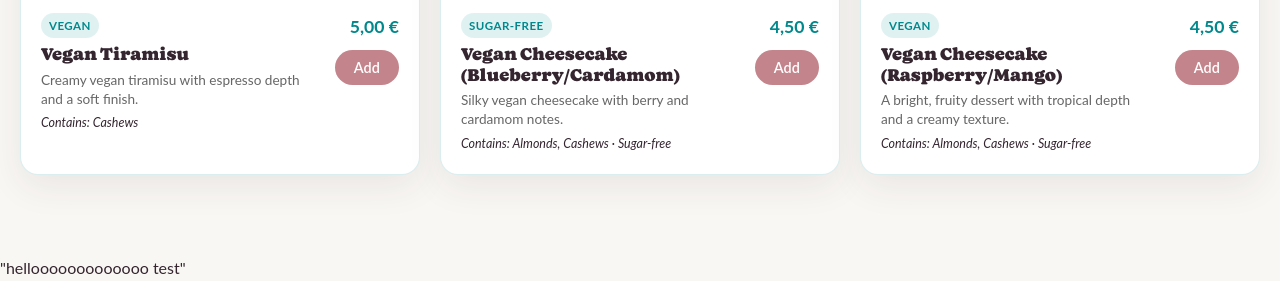
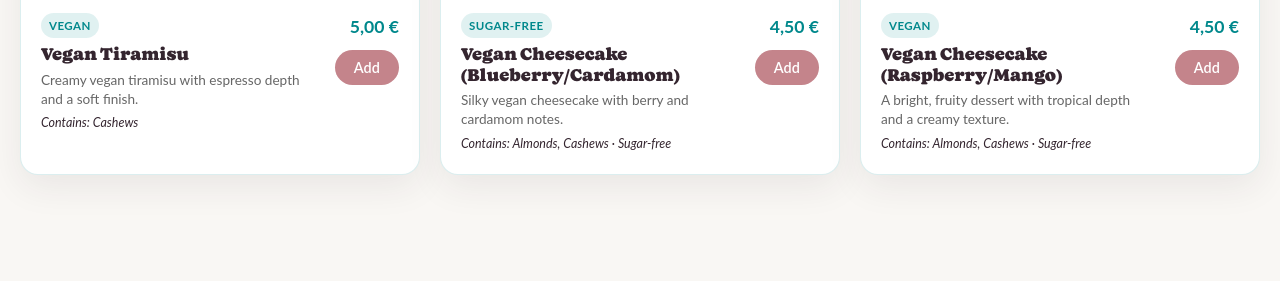
Before and after one commit to carlpastor37210-wq/Coco-s-site, a website: page public/shop.html in a window 1280 px wide. Shown: the part 2021-2302 px from the top of the page. After the commit the page ends 2276 px from the top, so only its background shows below. Drawn offline with Linux system fonts and the light colour scheme.

Commit message:
Remove test paragraph from shop.html

```diff
--- a/public/shop.html
+++ b/public/shop.html
@@ -265,6 +265,5 @@
     </div>
 
     <script src="js/shop-client.js"></script>
-    <p>"hellooooooooooooo test"</p>
 </body>
 </html>
```
